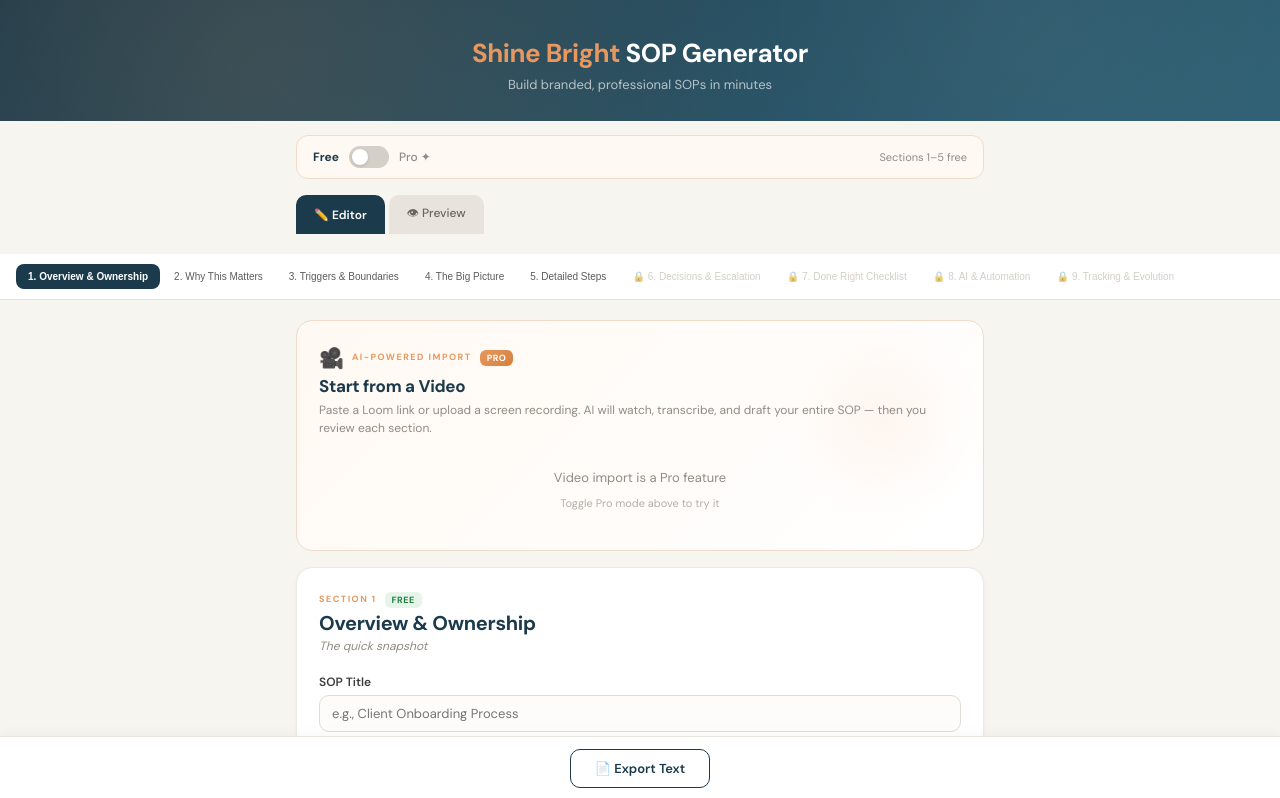
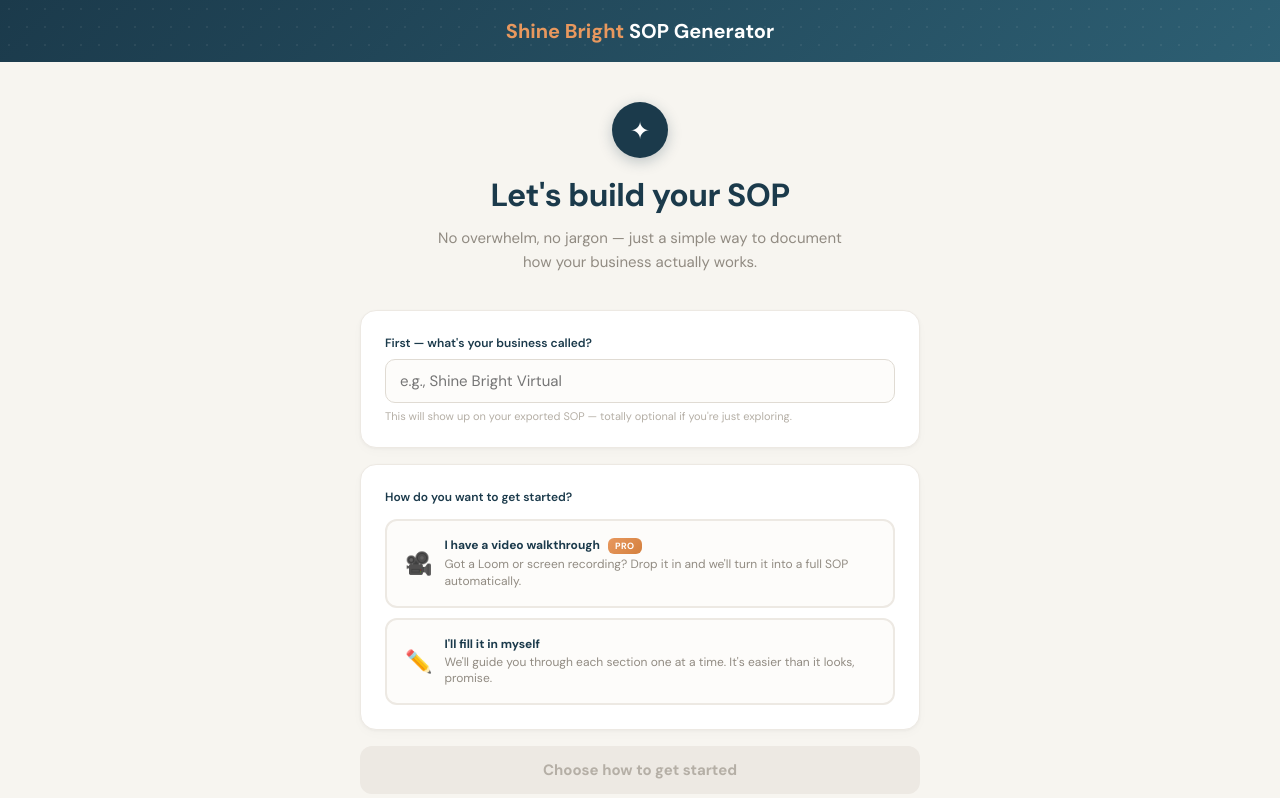
Before and after one commit to shinebrightvirtual/SOP-Generator, a React (Vite) app: page / in a window 1280 px wide. Shown: the top 798 px of the page. Built offline with nearby package versions, Linux system fonts and the light colour scheme.

Commit message:
feat: add welcome screen with business name + start method selection
Users now land on an onboarding screen that collects their business name
and lets them choose between video import (Pro) or manual entry before
entering the editor. Business name surfaces in the editor header.

```diff
--- a/src/components/App.jsx
+++ b/src/components/App.jsx
@@ -3,6 +3,7 @@ import { SECTION_ORDER } from "../lib/sections.js";
 import { S } from "../styles/theme.js";
 import { typography } from "../styles/theme.js";
 
+import WelcomeScreen from "./WelcomeScreen.jsx";
 import Header from "./Header.jsx";
 import TierToggle from "./TierToggle.jsx";
 import SectionNav from "./SectionNav.jsx";
@@ -22,6 +23,7 @@ const DEFAULT_BRAND = {
 };
 
 export default function App() {
+  const [appStage, setAppStage] = useState("welcome");
   const [isPro, setIsPro] = useState(false);
   const [activeView, setActiveView] = useState("editor");
   const [activeSection, setActiveSection] = useState("overview");
@@ -47,6 +49,14 @@ export default function App() {
       setData(prev => ({ ...prev, [sectionId]: { ...prev[sectionId], [key]: value } }));
     }
   }, [aiMode]);
+
+  const handleStart = ({ businessName, startMethod }) => {
+    setBrand(b => ({ ...b, businessName }));
+    setAppStage("editor");
+    if (startMethod === "video") {
+      setIsPro(true);
+    }
+  };
 
   const handleTranscriptReady = (parsed) => {
     setAiData(parsed);
@@ -75,9 +85,13 @@ export default function App() {
 
   const currentData = aiMode ? aiData : data;
 
+  if (appStage === "welcome") {
+    return <WelcomeScreen onStart={handleStart} initialBusinessName={brand.businessName} />;
+  }
+
   return (
     <div style={S.app}>
-      <Header />
+      <Header businessName={brand.businessName} />
 
       <div style={{ maxWidth: "720px", margin: "14px auto 0", padding: "0 16px" }}>
         <TierToggle isPro={isPro} onToggle={() => setIsPro(p => !p)} />
--- a/src/components/Header.jsx
+++ b/src/components/Header.jsx
@@ -1,13 +1,15 @@
 import { S } from "../styles/theme.js";
 
-export default function Header() {
+export default function Header({ businessName }) {
   return (
     <div style={S.header}>
       <div style={S.headerPattern} />
       <h1 style={S.headerTitle}>
         <span style={S.headerAccent}>Shine Bright</span> SOP Generator
       </h1>
-      <p style={S.headerSub}>Build branded, professional SOPs in minutes</p>
+      <p style={S.headerSub}>
+        {businessName ? `Building for ${businessName}` : "Build branded, professional SOPs in minutes"}
+      </p>
     </div>
   );
 }
--- /dev/null
+++ b/src/components/WelcomeScreen.jsx
@@ -0,0 +1,138 @@
+import { useState } from "react";
+import { colors, typography, radii, shadows, gradients } from "../lib/constants.js";
+import { S } from "../styles/theme.js";
+
+export default function WelcomeScreen({ onStart, initialBusinessName }) {
+  const [businessName, setBusinessName] = useState(initialBusinessName || "");
+  const [startMethod, setStartMethod] = useState(null);
+
+  const canContinue = startMethod !== null;
+
+  const cardStyle = {
+    background: colors.cardBg,
+    borderRadius: radii.card,
+    padding: "24px",
+    marginBottom: "16px",
+    border: `1px solid ${colors.border}`,
+    boxShadow: shadows.card,
+  };
+
+  const optionBtn = (selected, color) => ({
+    padding: "16px 18px",
+    borderRadius: "12px",
+    border: `2px solid ${selected ? color : colors.border}`,
+    background: selected ? `${color}18` : colors.inputBg,
+    cursor: "pointer",
+    textAlign: "left",
+    transition: "all 0.15s",
+    fontFamily: typography.fontFamily,
+    width: "100%",
+  });
+
+  return (
+    <div style={{ minHeight: "100vh", background: colors.pageBg, display: "flex", flexDirection: "column" }}>
+      {/* Header */}
+      <div style={{ background: gradients.header, padding: "18px 24px", display: "flex", alignItems: "center", justifyContent: "center", position: "relative", overflow: "hidden" }}>
+        <div style={{
+          position: "absolute", top: 0, left: 0, right: 0, bottom: 0,
+          backgroundImage: "radial-gradient(circle, rgba(235,230,227,0.07) 1px, transparent 1px)",
+          backgroundSize: "18px 18px", pointerEvents: "none",
+        }} />
+        <div style={{ fontSize: "20px", fontWeight: typography.weights.bold, color: colors.white, position: "relative", zIndex: 1, fontFamily: typography.fontFamily }}>
+          <span style={{ color: colors.accent }}>Shine Bright</span> SOP Generator
+        </div>
+      </div>
+
+      {/* Content */}
+      <div style={{ flex: 1, display: "flex", alignItems: "center", justifyContent: "center", padding: "40px 16px" }}>
+        <div style={{ maxWidth: "560px", width: "100%" }}>
+          {/* Greeting */}
+          <div style={{ textAlign: "center", marginBottom: "36px" }}>
+            <div style={{
+              width: "56px", height: "56px", borderRadius: "50%", background: colors.primary,
+              margin: "0 auto 16px", display: "flex", alignItems: "center", justifyContent: "center",
+              boxShadow: "0 4px 14px rgba(27,58,75,0.25)",
+            }}>
+              <span style={{ fontSize: "24px", color: colors.white }}>✦</span>
+            </div>
+            <h1 style={{ fontSize: "32px", fontWeight: typography.weights.bold, color: colors.primary, margin: "0 0 10px", letterSpacing: "-0.5px", fontFamily: typography.fontFamily }}>
+              Let's build your SOP
+            </h1>
+            <p style={{ fontSize: "15px", color: colors.textMuted, margin: 0, lineHeight: 1.6 }}>
+              No overwhelm, no jargon — just a simple way to document<br />
+              how your business actually works.
+            </p>
+          </div>
+
+          {/* Business name */}
+          <div style={cardStyle}>
+            <label style={{ display: "block", fontWeight: typography.weights.semibold, fontSize: typography.sizes.body2, color: colors.primary, marginBottom: "8px" }}>
+              First — what's your business called?
+            </label>
+            <input
+              style={{ ...S.input, fontSize: "15px", padding: "11px 14px" }}
+              placeholder="e.g., Shine Bright Virtual"
+              value={businessName}
+              onChange={e => setBusinessName(e.target.value)}
+            />
+            <div style={{ fontSize: "11px", color: colors.textFaint, marginTop: "6px" }}>
+              This will show up on your exported SOP — totally optional if you're just exploring.
+            </div>
+          </div>
+
+          {/* Start method */}
+          <div style={cardStyle}>
+            <div style={{ fontWeight: typography.weights.semibold, fontSize: typography.sizes.body2, color: colors.primary, marginBottom: "14px" }}>
+              How do you want to get started?
+            </div>
+            <div style={{ display: "flex", flexDirection: "column", gap: "10px" }}>
+              <button onClick={() => setStartMethod("video")} style={optionBtn(startMethod === "video", colors.accent)}>
+                <div style={{ display: "flex", alignItems: "center", gap: "12px" }}>
+                  <span style={{ fontSize: "22px" }}>🎥</span>
+                  <div>
+                    <div style={{ fontWeight: typography.weights.bold, fontSize: typography.sizes.body2, color: colors.primary, marginBottom: "2px" }}>
+                      I have a video walkthrough
+                      <span style={{ ...S.badge, ...S.proBadge, marginLeft: "8px" }}>Pro</span>
+                    </div>
+                    <div style={{ fontSize: "12px", color: colors.textMuted, lineHeight: 1.4 }}>
+                      Got a Loom or screen recording? Drop it in and we'll turn it into a full SOP automatically.
+                    </div>
+                  </div>
+                </div>
+              </button>
+
+              <button onClick={() => setStartMethod("manual")} style={optionBtn(startMethod === "manual", colors.primary)}>
+                <div style={{ display: "flex", alignItems: "center", gap: "12px" }}>
+                  <span style={{ fontSize: "22px" }}>✏️</span>
+                  <div>
+                    <div style={{ fontWeight: typography.weights.bold, fontSize: typography.sizes.body2, color: colors.primary, marginBottom: "2px" }}>
+                      I'll fill it in myself
+                    </div>
+                    <div style={{ fontSize: "12px", color: colors.textMuted, lineHeight: 1.4 }}>
+                      We'll guide you through each section one at a time. It's easier than it looks, promise.
+                    </div>
+                  </div>
+                </div>
+              </button>
+            </div>
+          </div>
+
+          {/* CTA */}
+          <button
+            onClick={() => canContinue && onStart({ businessName, startMethod })}
+            disabled={!canContinue}
+            style={{
+              width: "100%", padding: "14px", borderRadius: "12px", border: "none",
+              background: canContinue ? gradients.primary : colors.border,
+              color: canContinue ? colors.white : colors.textFaint,
+              fontSize: "15px", fontWeight: typography.weights.bold, cursor: canContinue ? "pointer" : "default",
+              fontFamily: typography.fontFamily, transition: "all 0.2s",
+            }}
+          >
+            {canContinue ? (startMethod === "video" ? "Continue with Video Import →" : "Start Building →") : "Choose how to get started"}
+          </button>
+        </div>
+      </div>
+    </div>
+  );
+}
```
